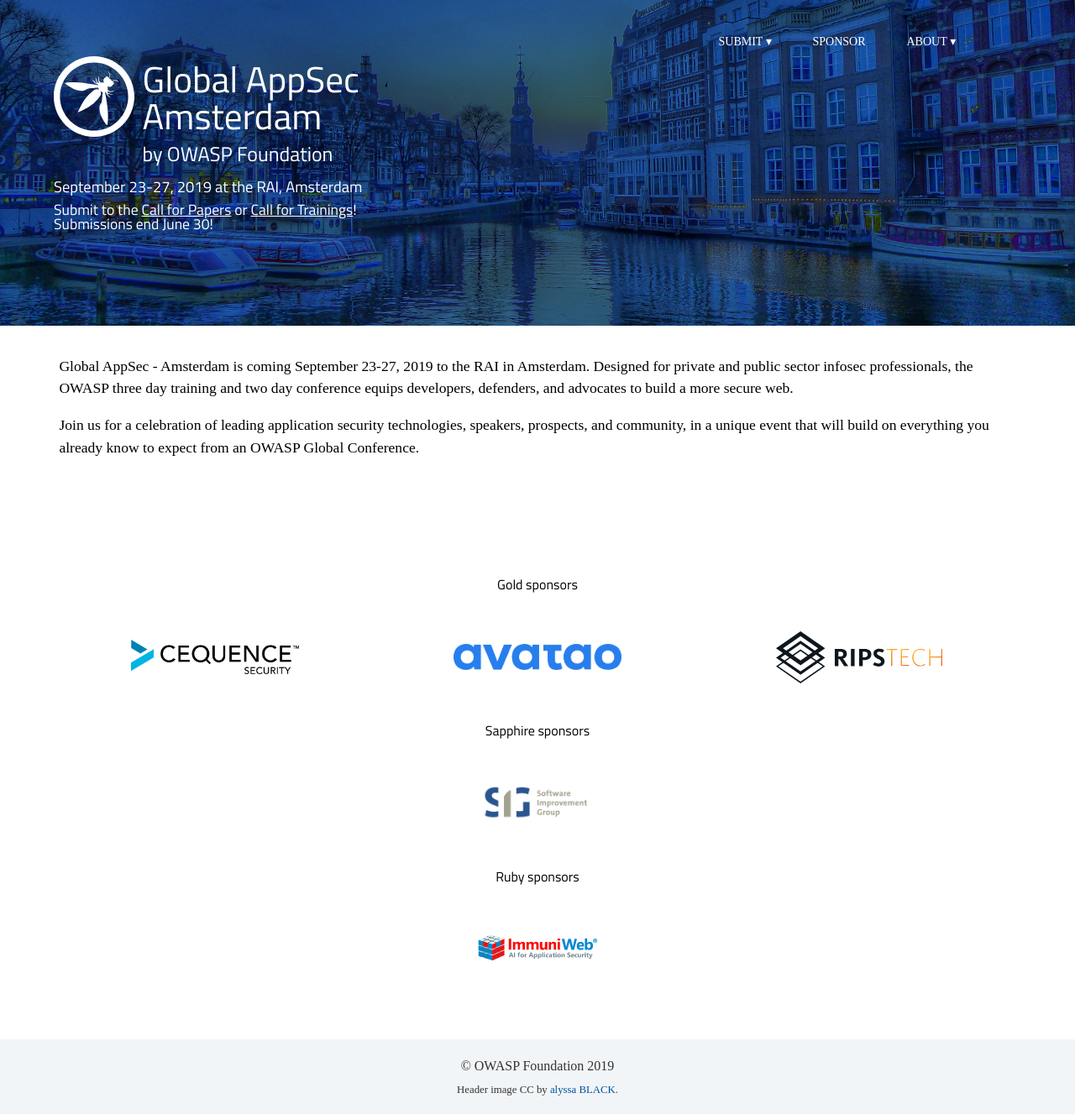
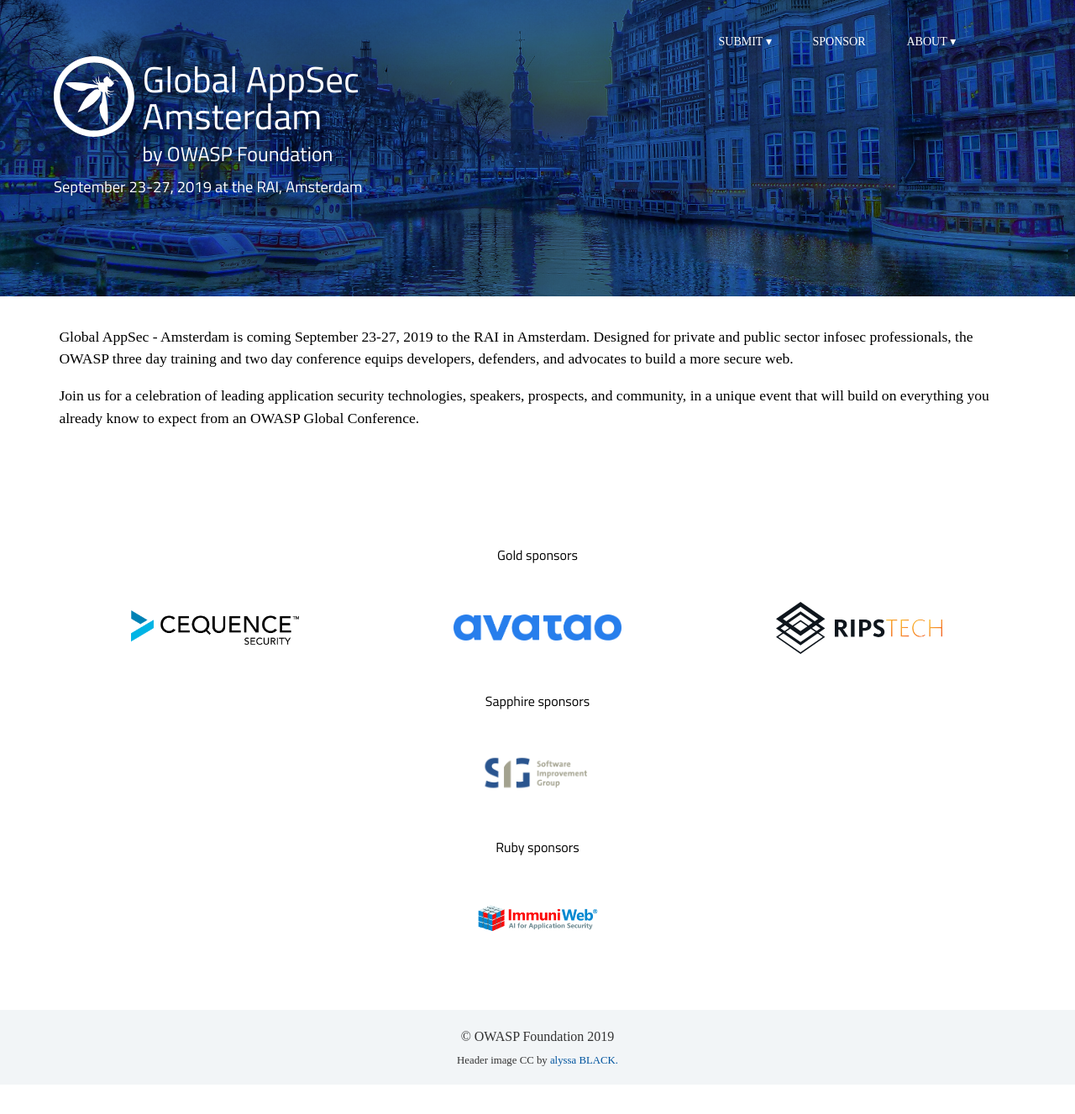
Before and after one commit to OWASP/AppSecAms2019, a Jekyll site: the page built from index.html, in a window 1280 px wide. Shown: the whole page at 84% size. Built offline with Jekyll 4.4.1, drawn with Linux system fonts in a browser that asks for light colours; some web fonts are replaced; after the commit the page ends 1292 px from its top, so only the background shows below that.

Commit message:
Removed CFP/CFT as they are closed

```diff
--- a/_layouts/front.html
+++ b/_layouts/front.html
@@ -1,8 +1,6 @@
 {% include header.html %}
 
 		<h3>September 23-27, 2019 at the RAI, Amsterdam</h3>
-		<h4>Submit to the <a href="/program/call-for-papers">Call for Papers</a> or <a href="/program/call-for-trainings">Call for Trainings</a>!</h4>
-		<h4>Submissions end June 30!</h4>
 </header>
 
 
```
